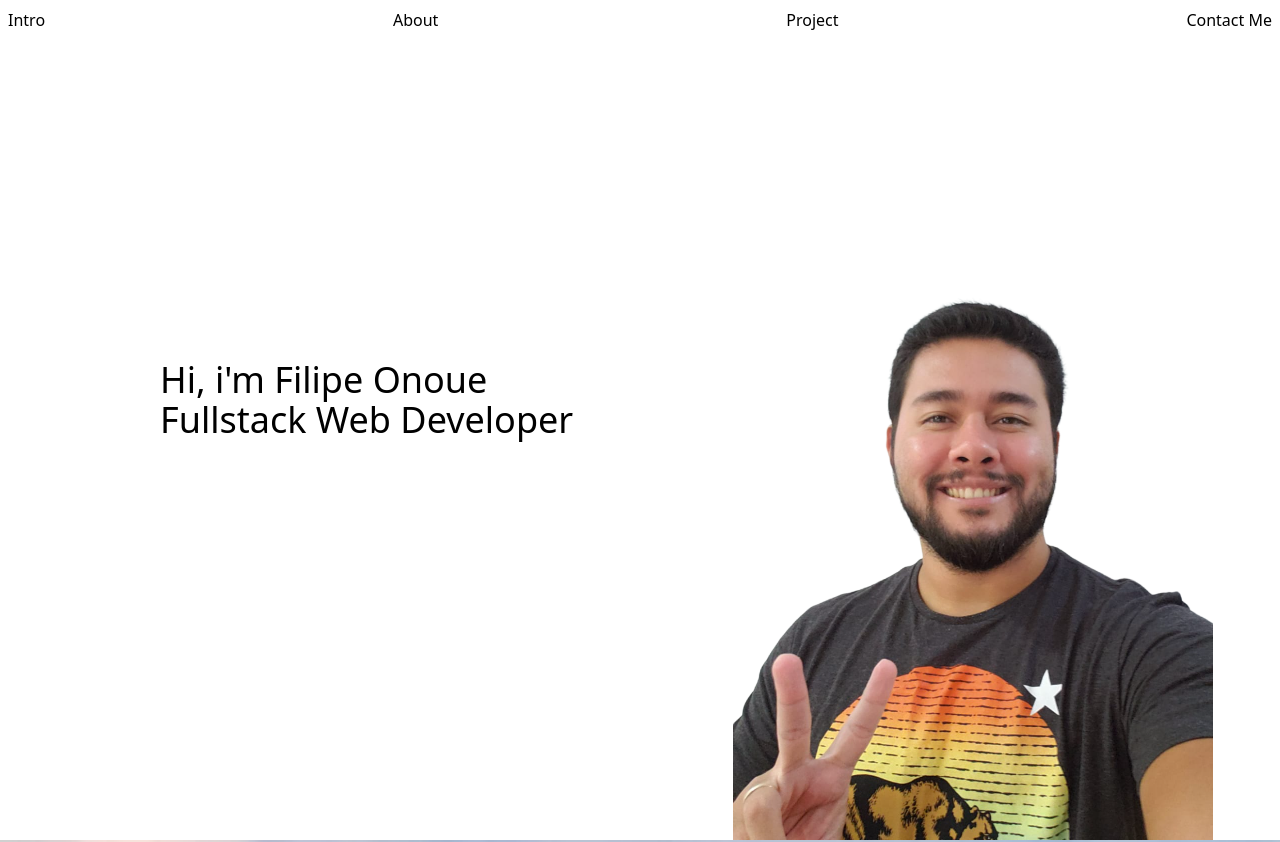
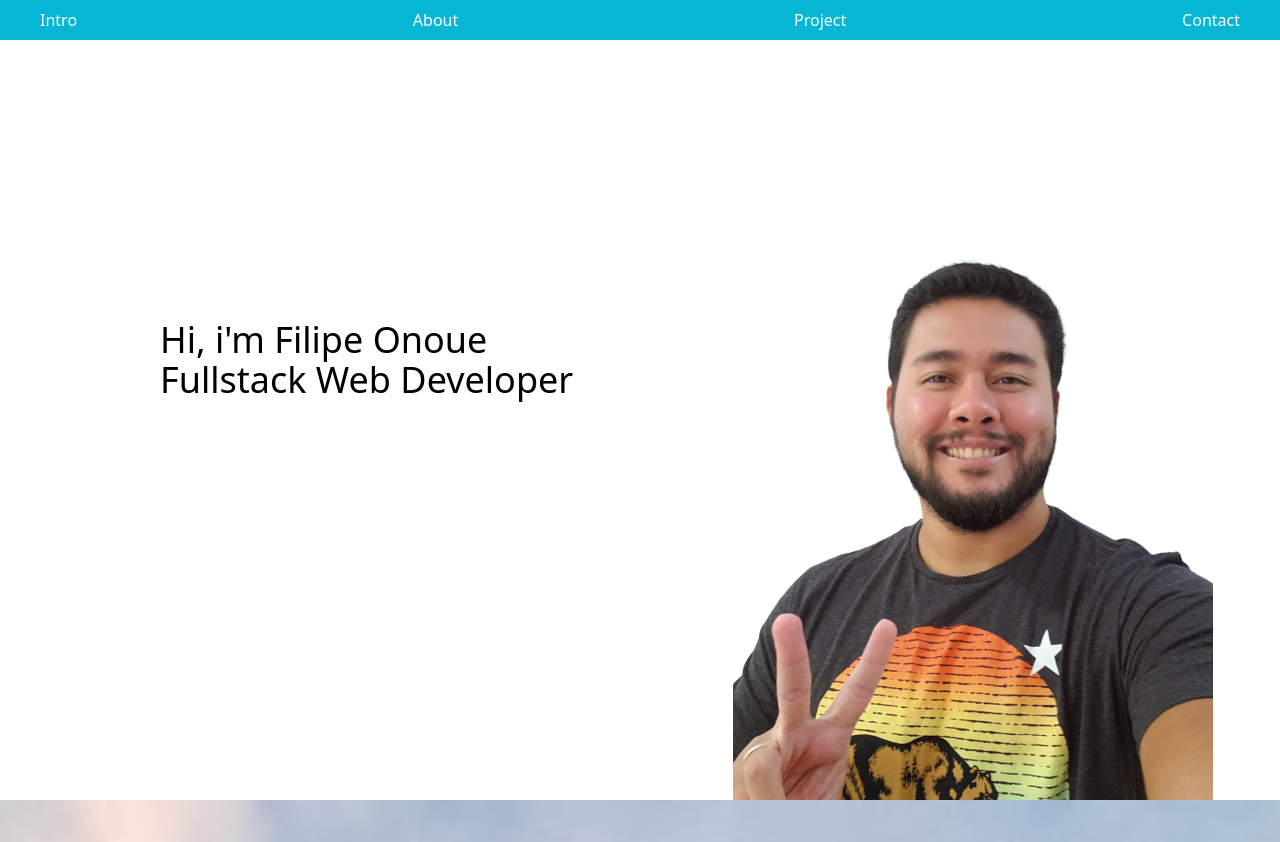
Before and after one commit to onoue9/portfolio, a React (Vite) app: page / in a window 1280 px wide. Shown: the top 842 px of the page. Built offline with nearby package versions, Linux system fonts and the light colour scheme.

Commit message:
refactor: :recycle: adding background and padding on li

```diff
--- a/src/components/Header.jsx
+++ b/src/components/Header.jsx
@@ -1,11 +1,11 @@
 const Header = () => (
-  <header className="">
-    <nav className="">
-      <ul className="flex justify-center justify-between h-10 items-center p-2">
-        <li className=""><a href="#intro">Intro</a></li>
-        <li><a href="#about">About</a></li>
-        <li><a href="#project">Project</a></li>
-        <li><a href="#contact">Contact Me</a></li>
+  <header className="fixed w-screen">
+    <nav className="bg-cyan-500 text-white">
+      <ul className="flex justify-center justify-between h-10 items-center p-5">
+        <li className="p-5"><a href="#intro">Intro</a></li>
+        <li className="p-5"><a href="#about">About</a></li>
+        <li className="p-5"><a href="#project">Project</a></li>
+        <li className="p-5"><a href="#contact">Contact</a></li>
       </ul>
     </nav>
   </header>
```
